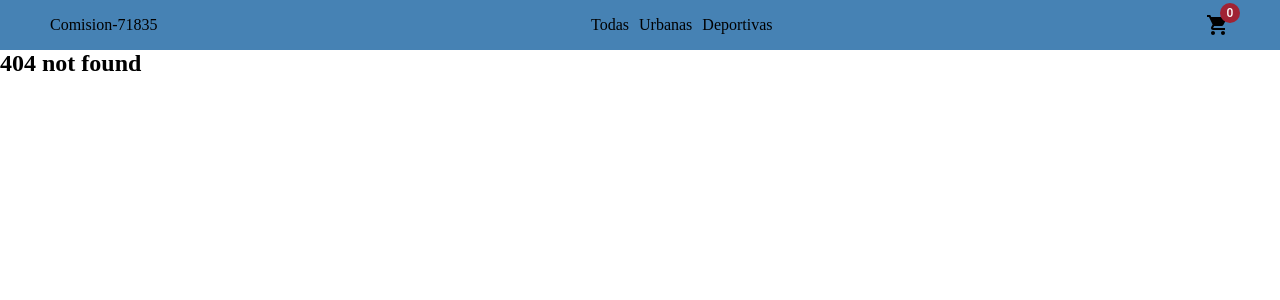
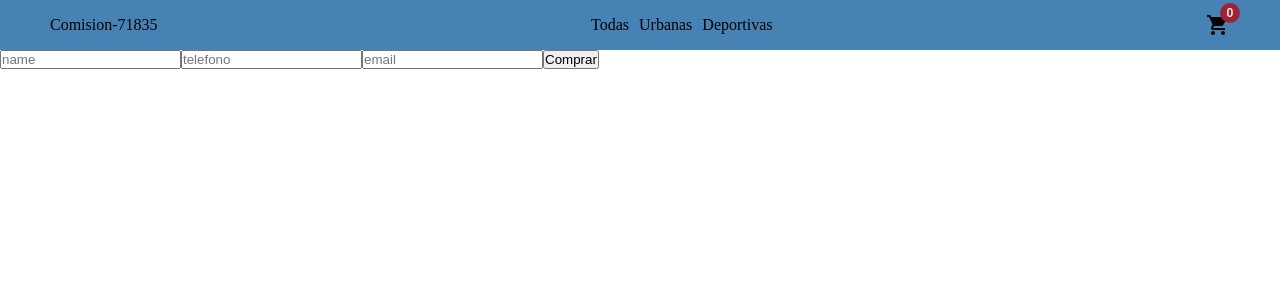
Before and after one commit to jorgeduje/comision-71835-profesor, a React (Vite) app: page /checkout in a window 1280 px wide. Before the commit this address had no page. Shown: the top 300 px of the page. Built offline with nearby package versions, Linux system fonts and the light colour scheme.

Commit message:
se trabaja con firebase creacion y actualizacion

```diff
--- a/src/App.jsx
+++ b/src/App.jsx
@@ -5,6 +5,7 @@ import Navbar from "./components/layouts/navbar/Navbar";
 import ItemDetailContainer from "./components/pages/itemDetail/ItemDetailContainer";
 import { CartContextProvider } from "./context/CartContext";
 import { Toaster } from "sonner";
+import Checkout from "./components/pages/checkout/Checkout";
 
 function App() {
   return (
@@ -33,6 +34,8 @@ function App() {
             element={<ItemDetailContainer />}
           />
 
+          <Route path={"/checkout"} element={<Checkout />} />
+
           <Route path="*" element={<h2>404 not found</h2>} />
         </Routes>
       </CartContextProvider>
--- a/src/components/pages/cart/Cart.jsx
+++ b/src/components/pages/cart/Cart.jsx
@@ -1,5 +1,6 @@
 import { Button } from "@mui/material";
 import React from "react";
+import { Link } from "react-router-dom";
 import Swal from "sweetalert2";
 
 const Cart = ({ cart, clearCart, deleteProductById, total }) => {
@@ -55,6 +56,7 @@ const Cart = ({ cart, clearCart, deleteProductById, total }) => {
       })}
 
       {total > 0 && (
+        <>
           <Button
             sx={{ marginTop: 20 }}
             variant="contained"
@@ -62,6 +64,12 @@ const Cart = ({ cart, clearCart, deleteProductById, total }) => {
           >
             Limpiar carrito
           </Button>
+          <Link to="/checkout">
+            <Button sx={{ marginTop: 20 }} variant="contained">
+              Finalizar compra
+            </Button>
+          </Link>
+        </>
       )}
 
       {total > 0 ? (
--- /dev/null
+++ b/src/components/pages/checkout/Checkout.jsx
@@ -0,0 +1,109 @@
+import { useContext, useState } from "react";
+import { CartContext } from "../../../context/CartContext";
+import { db } from "../../../firebaseConfig";
+import { collection, addDoc, updateDoc, doc } from "firebase/firestore";
+
+const Checkout = () => {
+  const [user, setUser] = useState({
+    name: "",
+    phone: "",
+    email: "",
+  });
+
+  const { cart, getTotalAmount, clearCart } = useContext(CartContext);
+  const [orderId, setOrderId] = useState(null); // "dasdasd21312dasda"
+  const [isLoading, setIsLoading] = useState(false);
+
+  const [errors, setErrors] = useState({
+    name: "",
+    phone: "",
+    email: "",
+  });
+
+  const handleSubmit = (e) => {
+    e.preventDefault();
+
+    setErrors({
+      name: "",
+      phone: "",
+      email: "",
+    });
+
+    if (user.name.length < 20) {
+      setErrors({ ...errors, name: "La longitud no cumpe" });
+    }
+
+    setIsLoading(true);
+
+    let total = getTotalAmount();
+
+    const order = {
+      buyer: user,
+      items: cart,
+      total,
+    };
+
+    // guardo la orden firebase
+    let refCollection = collection(db, "orders");
+    addDoc(refCollection, order)
+      .then((res) => {
+        setOrderId(res.id);
+        clearCart();
+      })
+      .catch((error) => {
+        console.log(error);
+      })
+      .finally(() => {
+        setIsLoading(false);
+      });
+
+    order.items.forEach((elemento) => {
+      updateDoc(doc(db, "products", elemento.id), {
+        stock: elemento.stock - elemento.quantity,
+      });
+    });
+  };
+
+  const handleChange = (e) => {
+    const { value, name } = e.target;
+    setUser({ ...user, [name]: value });
+  };
+
+  if (isLoading) {
+    return <h2>cargando....</h2>;
+  }
+
+  return (
+    <div>
+      {orderId ? (
+        <h1>Gracias por tu compra, el numero de orden es: {orderId}</h1>
+      ) : (
+        <form onSubmit={handleSubmit}>
+          <input
+            type="text"
+            placeholder="name"
+            onChange={handleChange}
+            name="name"
+          />
+          <span>{errors.name}</span>
+          <input
+            type="number"
+            placeholder="telefono"
+            onChange={handleChange}
+            name="phone"
+            required
+          />
+          <input
+            type="text"
+            placeholder="email"
+            onChange={handleChange}
+            name="email"
+          />
+          <button>Comprar</button>
+        </form>
+      )}
+    </div>
+  );
+};
+
+export default Checkout;
--- a/src/components/pages/itemListContainer/ItemListContainer.jsx
+++ b/src/components/pages/itemListContainer/ItemListContainer.jsx
@@ -32,7 +32,18 @@ const ItemListContainer = () => {
     });
   }, [categoryName]);
 
-  return <ItemList items={items} />;
+  // const agregarProductos = () => {
+  //   products.forEach((producto) => {
+  //     addDoc(collection(db, "products"), producto);
+  //   });
+  // };
+
+  return (
+    <>
+      <ItemList items={items} />
+      {/* <button onClick={agregarProductos}>Agregar</button> */}
+    </>
+  );
 };
 
 export default ItemListContainer;
--- a/src/productsMock.js
+++ b/src/productsMock.js
@@ -1,6 +1,5 @@
 export const products = [
   {
-    id: "1",
     title: "zapatila nike",
     price: 12432,
     description: "estas son las mejores",
@@ -10,7 +9,6 @@ export const products = [
     category: "deportivas",
   },
   {
-    id: "2",
     title: "wilson advance",
     price: 14500,
     stock: 7,
@@ -20,7 +18,6 @@ export const products = [
       "https://res.cloudinary.com/dnqfh2chg/image/upload/v1669430010/foc364fsakkzmausrovn.jpg",
   },
   {
-    id: "3",
     title: "Puma",
     price: 19000,
     stock: 5,
@@ -31,7 +28,6 @@ export const products = [
       "https://res.cloudinary.com/dnqfh2chg/image/upload/v1669430165/images_lujpmr.jpg",
   },
   {
-    id: "4",
     title: "Jaguar",
     price: 17800,
     stock: 5,
```
Lines whose indentation alone changed are shown as unchanged.
